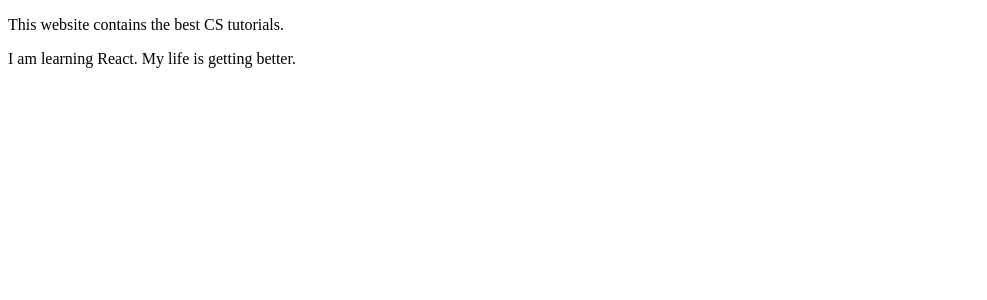
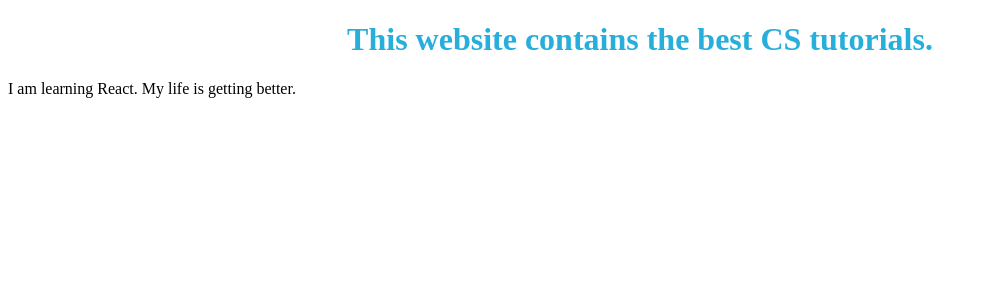
Before and after one commit to sutanu5/Getting-Started-with-React---Rendering-Multiple-Components-with-React, a React app: page / in a window 1280 px wide. Shown: the top 300 px of the page, without its empty margins (0-987 px from the left). Built offline with nearby package versions, Linux system fonts and the light colour scheme.

Commit message:
Update App.js

```diff
--- a/src/components/App.js
+++ b/src/components/App.js
@@ -5,8 +5,8 @@
   return (
     <div id="main">
 
-            <p data-ns-test = "project-name">This website contains the best CS tutorials.</p>
-    <p data-ns-test = "project-name">I am learning React. My life is getting better.</p>
+            <h1 data-ns-test = "project-name">This website contains the best CS tutorials.</h1>
+    <p data-ns-test = "project-description">I am learning React. My life is getting better.</p>
 
 
 </div>
```
